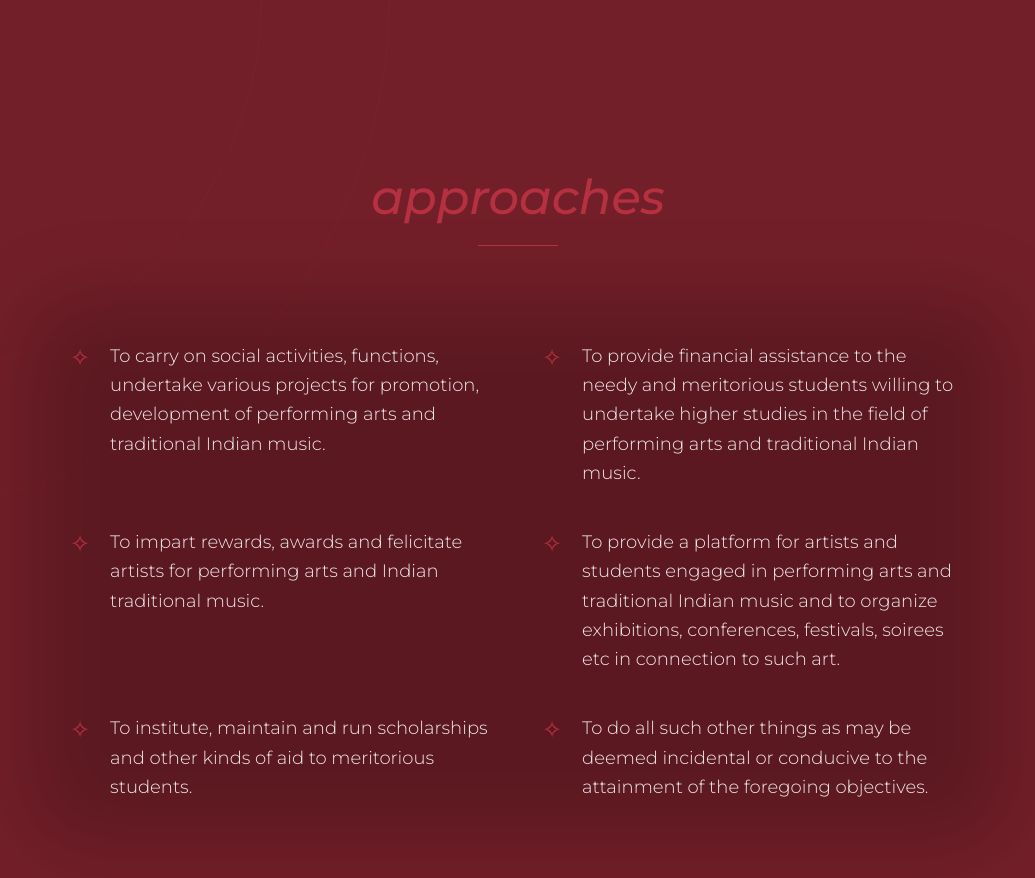
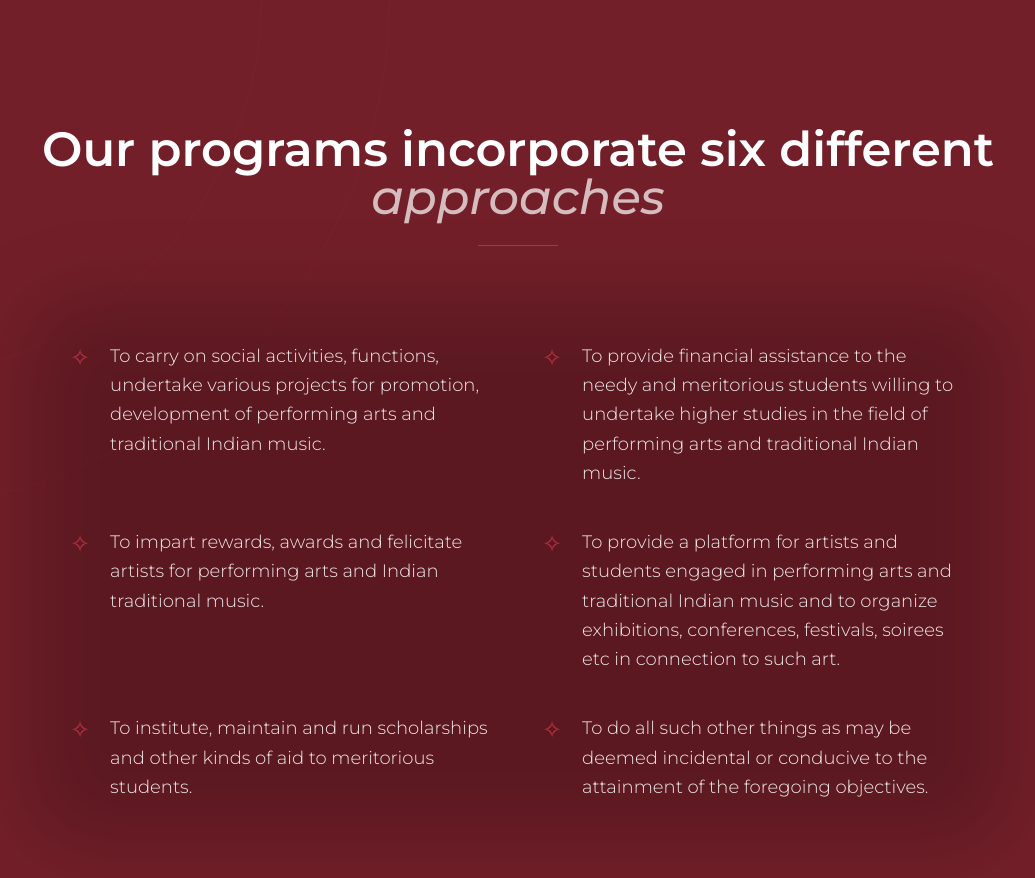
Before and after one commit to Ax108/pcc-foundation, a React (Vite) app: page /our-inspiration in a window 1280 px wide. Shown: the part 5520-6398 px from the top of the page, without its empty margins (122-1157 px from the left). Built offline with nearby package versions, Linux system fonts and the light colour scheme.

Commit message:
fixed minor design 2

```diff
--- a/src/pages/our-inspiration/OurInspiration.tsx
+++ b/src/pages/our-inspiration/OurInspiration.tsx
@@ -280,8 +280,8 @@ export const OurInspiration = () => {
             variants={fadeUpVariant}
             className="mb-16 md:mb-24 text-center"
           >
-            <h2 className="text-4xl md:text-5xl font-serif font-bold text-white mb-6">
-              {programs.heading.normal} <span className="text-gold italic font-medium">{programs.heading.gold}</span>
+            <h2 className="text-4xl md:text-5xl font-serif font-bold mb-6">
+              <span className="!text-white">{programs.heading.normal}</span> <br className="hidden md:block" /> <span className="!text-white/70 italic font-medium">{programs.heading.gold}</span>
             </h2>
             <div className="w-20 h-[1px] bg-gold mx-auto" />
           </motion.div>
```
